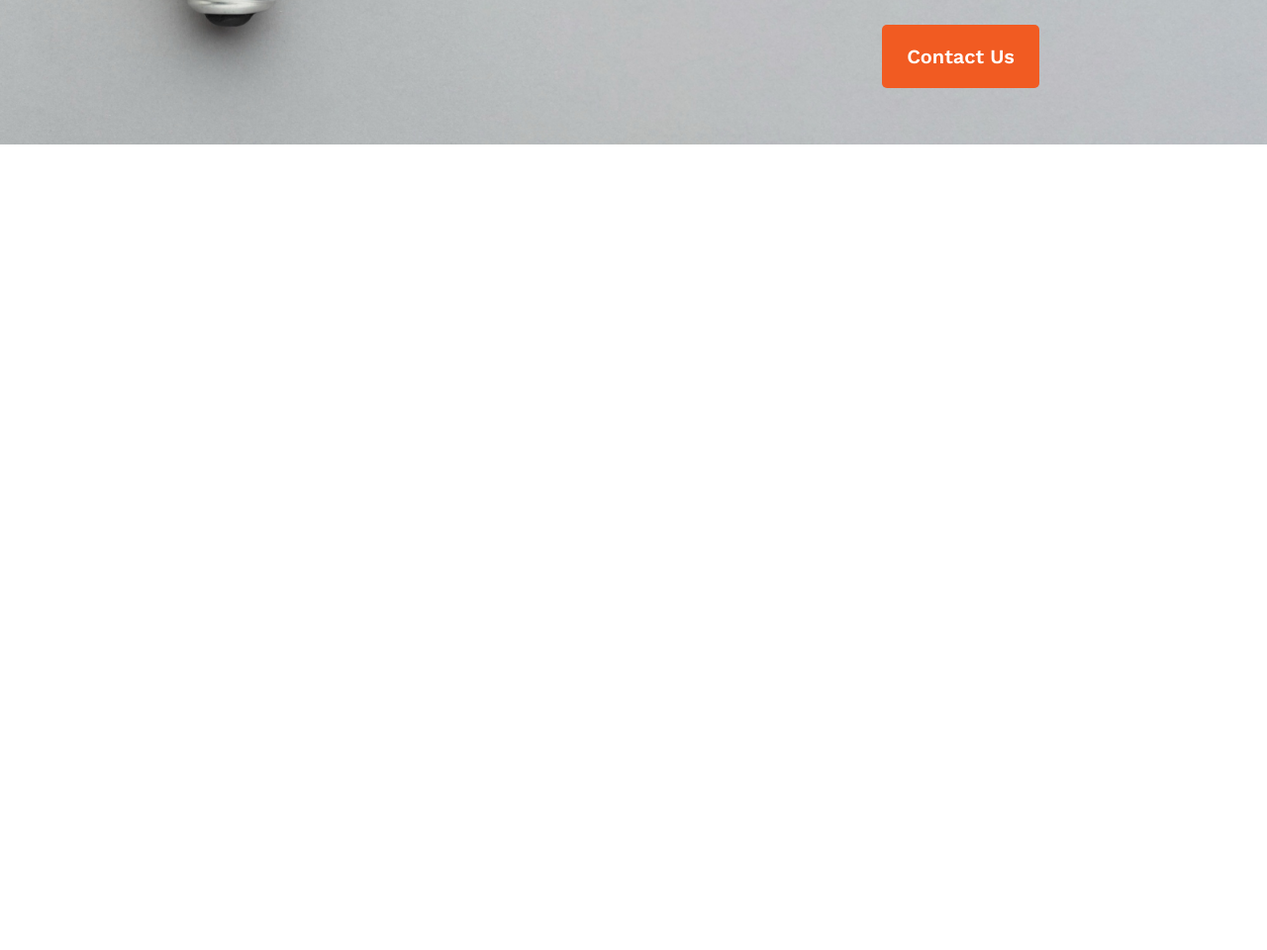
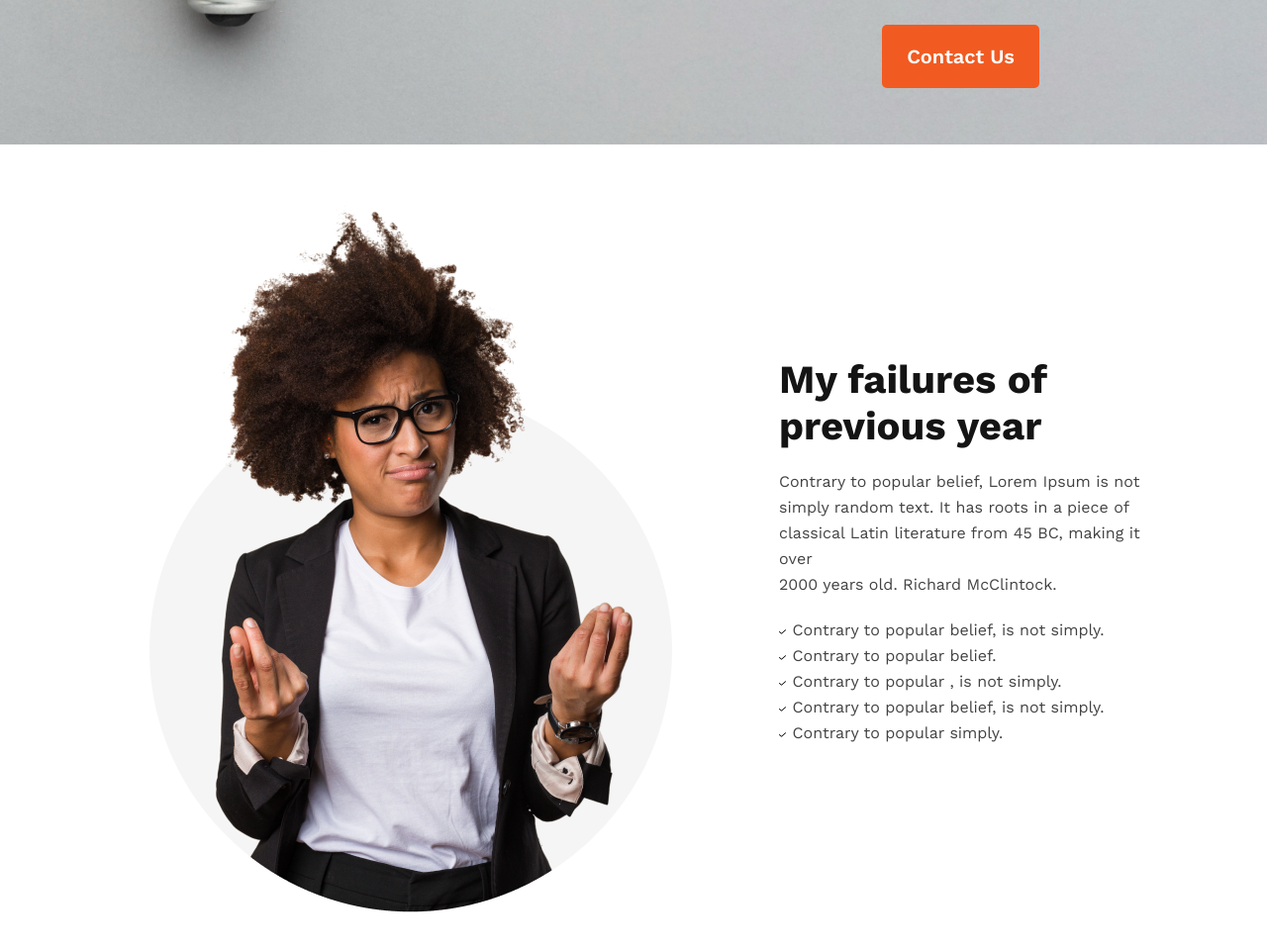
Before and after one commit to Jamesrenteri/new-year-new-me2, a plain HTML site: page index.html in a window 1280 px wide. Shown: the part 494-1454 px from the top of the page at 99% size. Before the commit the page ends 800 px from the top, so only its background shows below. Drawn offline with nearby package versions, Linux system fonts and the light colour scheme.

Commit message:
my failure section add

```diff
--- a/index.html
+++ b/index.html
@@ -20,7 +20,8 @@
         <section class="banner">
             <div class="banner-container">
                 <h2 class="title">All Thinks Are <br> Possible If You <br> believe</h2>
-                <p class=" banner-description description">There are many variations of passages of Lorem Ipsum available, but the majority
+                <p class=" banner-description description">There are many variations of passages of Lorem Ipsum
+                    available, but the majority
                     have suffered alteration in some form, by injected humour, or randomised words</p>
                 <div class="banner-btn">
                     <button class="btn bg-primary" type="button">Contact Us</button>
@@ -33,6 +34,36 @@
     </header>
 
     <!-- header-section end -->
+
+    <!-- main section start -->
+
+    <main>
+        <!-- my failure section start -->
+        <section class="my-failure">
+            <div class="my-failure-img">
+                <img src="./images/person.png" alt="Person in fustraition mood">
+            </div>
+
+            <div class="my-failure-descriptions">
+                <h2 class="title my-failure-title">My failures of <br> previous year</h2>
+                <p class="description failure-des">Contrary to popular belief, Lorem Ipsum is not <br> simply random text. It has
+                    roots in a piece of <br> classical Latin literature from 45 BC, making it over <br> 2000 years old.
+                    Richard McClintock.</p>
+
+                <ul class="description failure-des">
+                    <li>Contrary to popular belief, is not simply.</li>
+                    <li>Contrary to popular belief.</li>
+                    <li>Contrary to popular , is not simply.</li>
+                    <li>Contrary to popular belief, is not simply.</li>
+                    <li>Contrary to popular simply.</li>
+
+                </ul>
+            </div>
+        </section>
+        <!-- my failure section end -->
+    </main>
+
+    <!-- main section end -->
 </body>
 
 </html>
--- a/style.css
+++ b/style.css
@@ -23,7 +23,7 @@
     line-height: 26px;
 }
 
-.btn{
+.btn {
     border-radius: 5px;
     padding: 20px 25px;
     border: 0;
@@ -34,7 +34,7 @@ text-align: right;
 
 }
 
-.bg-primary{
+.bg-primary {
     background-color: #F15B22;
 }
 
@@ -50,7 +50,7 @@ header {
 
 
 
-.banner{
+.banner {
     height: 70vh;
     display: flex;
     justify-content: end;
@@ -59,10 +59,44 @@ header {
     padding-right: 230px;
 }
 
-.banner-description{
+.banner-description {
     padding: 25px 0 32px 0;
 }
 
-.banner-btn{
+.banner-btn {
     text-align: right;
 }
+
+.my-failure {
+
+    width: 80vw;
+    height: 80vh;
+    margin: 6rem auto;
+    display: flex;
+    align-items: center;
+    justify-content: space-evenly;
+    gap: 90px;
+
+
+}
+
+.my-failure-title {
+    font-size: 40px;
+    text-align: left;
+    padding-bottom: 10px;
+}
+
+.failure-des {
+    text-align: left;
+    padding: 10px 0;
+}
+
+
+.my-failure-descriptions ul {
+
+    list-style: square inside url(./images/check-solid.svg);
+
+
+}
+
+.my-failure-descriptions ul li {}
```
Also changed, not shown: images/4879883_achievement_check_mark_ok_success_icon.png (added), images/58687_check_ok_icon.png (added), images/check-solid.svg (added). Lines whose indentation alone changed are shown as unchanged.
